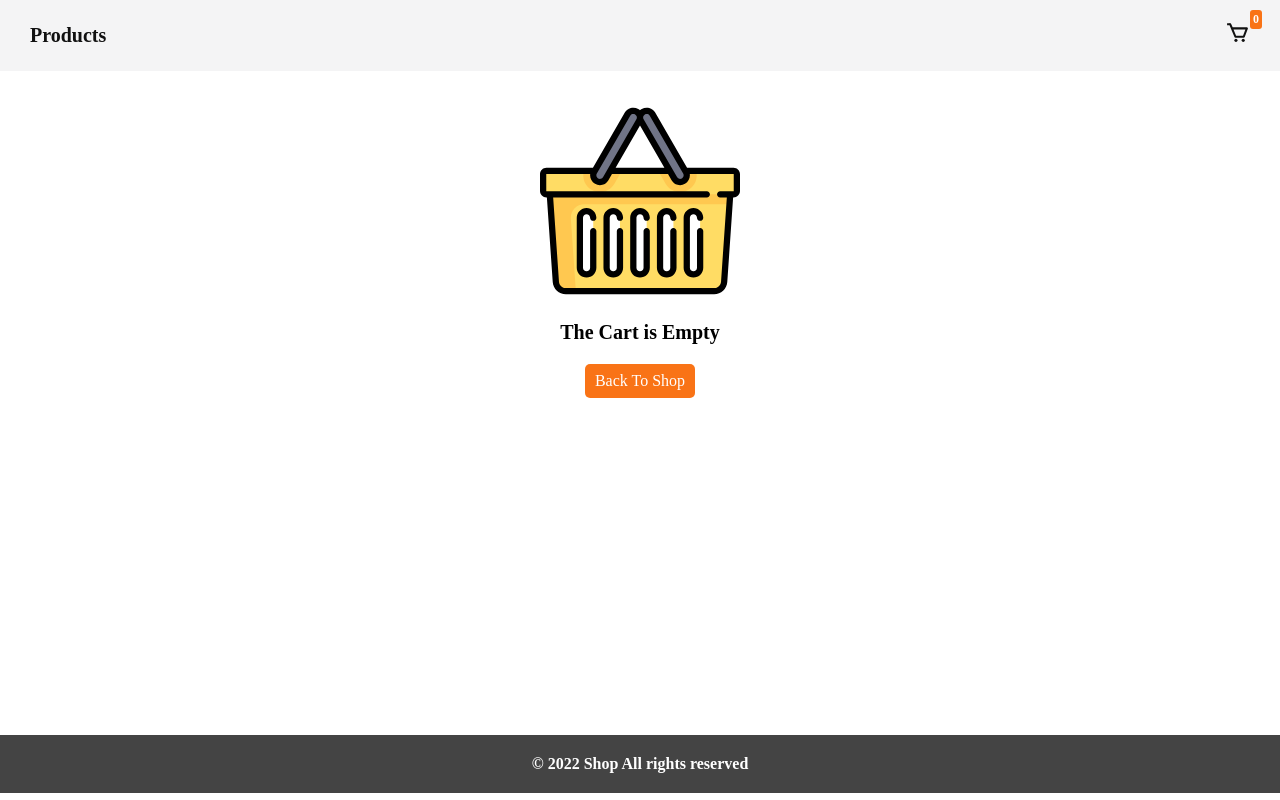
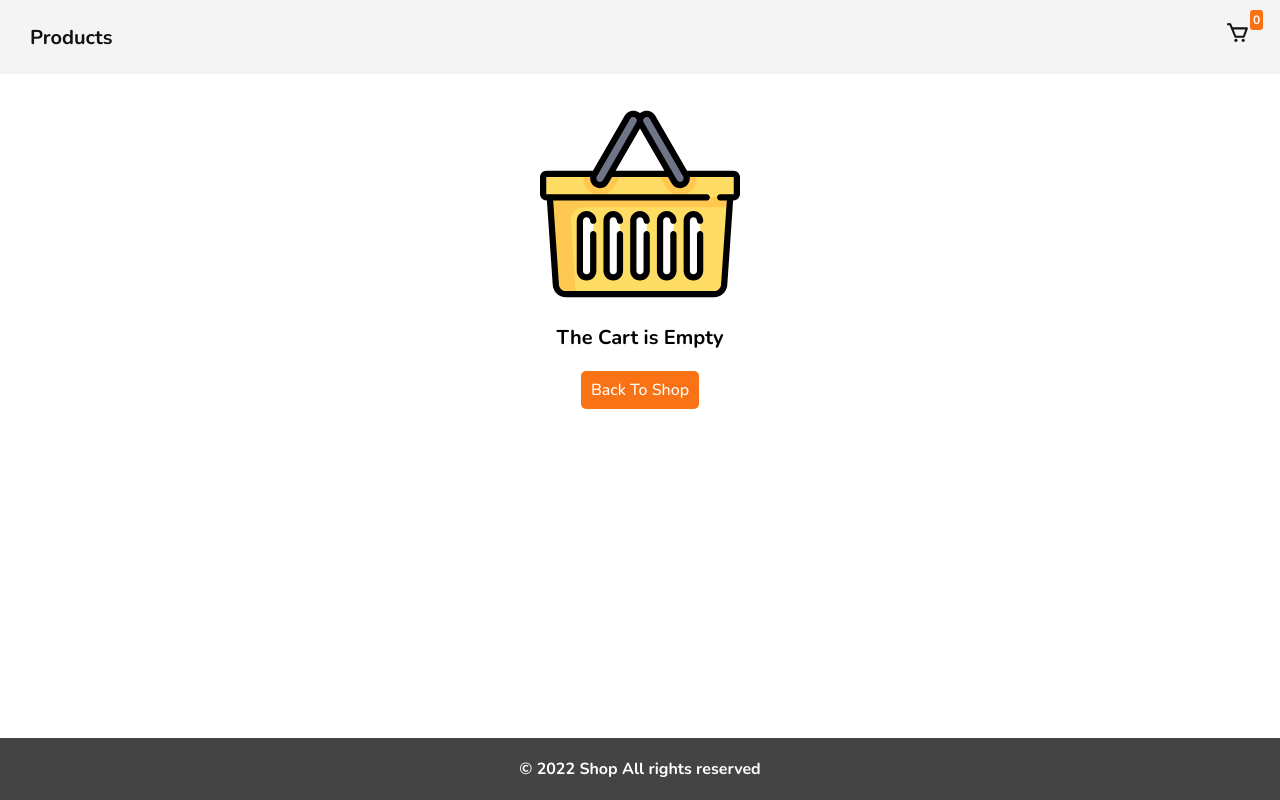
Before and after one commit to MohammadBorabadi0/redux-shop, a React (Create React App) app: page /cart in a window 1280 px wide. Built offline with nearby package versions, Linux system fonts and the light colour scheme.

Commit message:
added Nunito font to project

```diff
--- a/src/components/Cart/Cart.module.css
+++ b/src/components/Cart/Cart.module.css
@@ -64,6 +64,7 @@
   border: 1px solid #ddd;
   padding: 1rem;
   border-radius: 0.5rem;
+  height: fit-content;
 }
 
 .cart__header img {
--- a/src/index.css
+++ b/src/index.css
@@ -1,5 +1,7 @@
+@import url("https://fonts.googleapis.com/css2?family=Nunito:wght@300;400;500;600;700;800;900&display=swap");
+
 * {
-  font-family: "Nunito";
+  font-family: 'Nunito', sans-serif;
   margin: 0;
   padding: 0;
   box-sizing: border-box;
```
